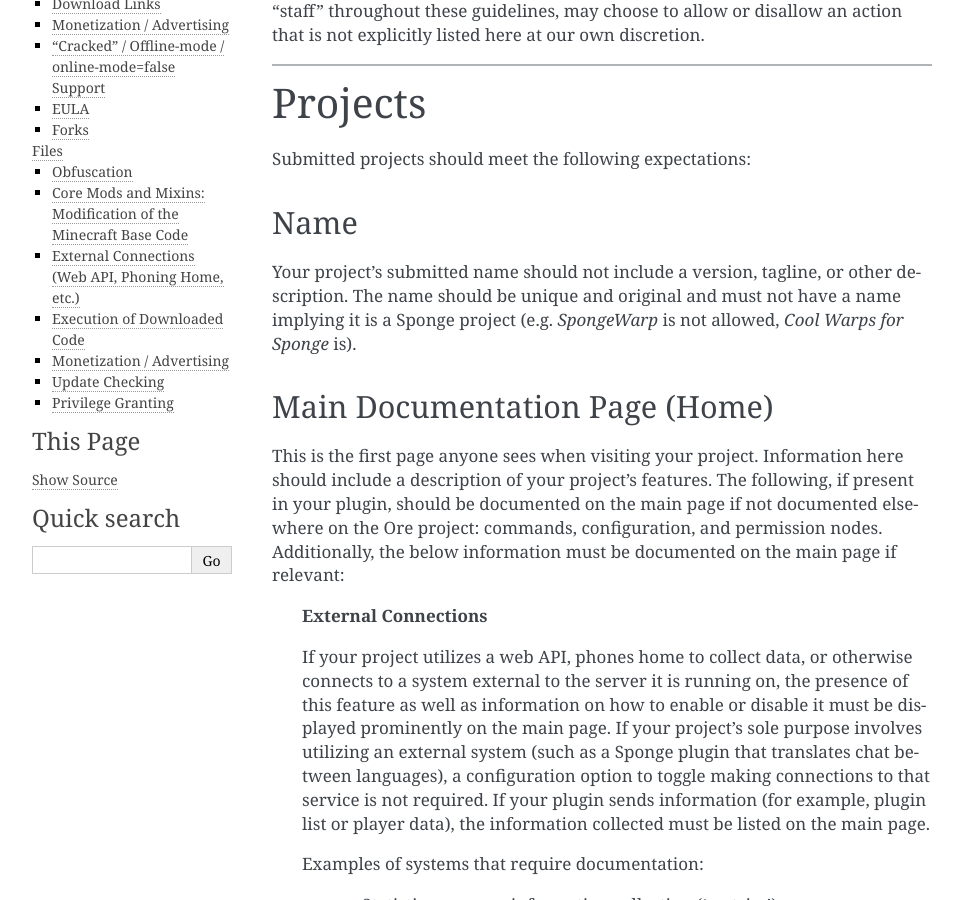
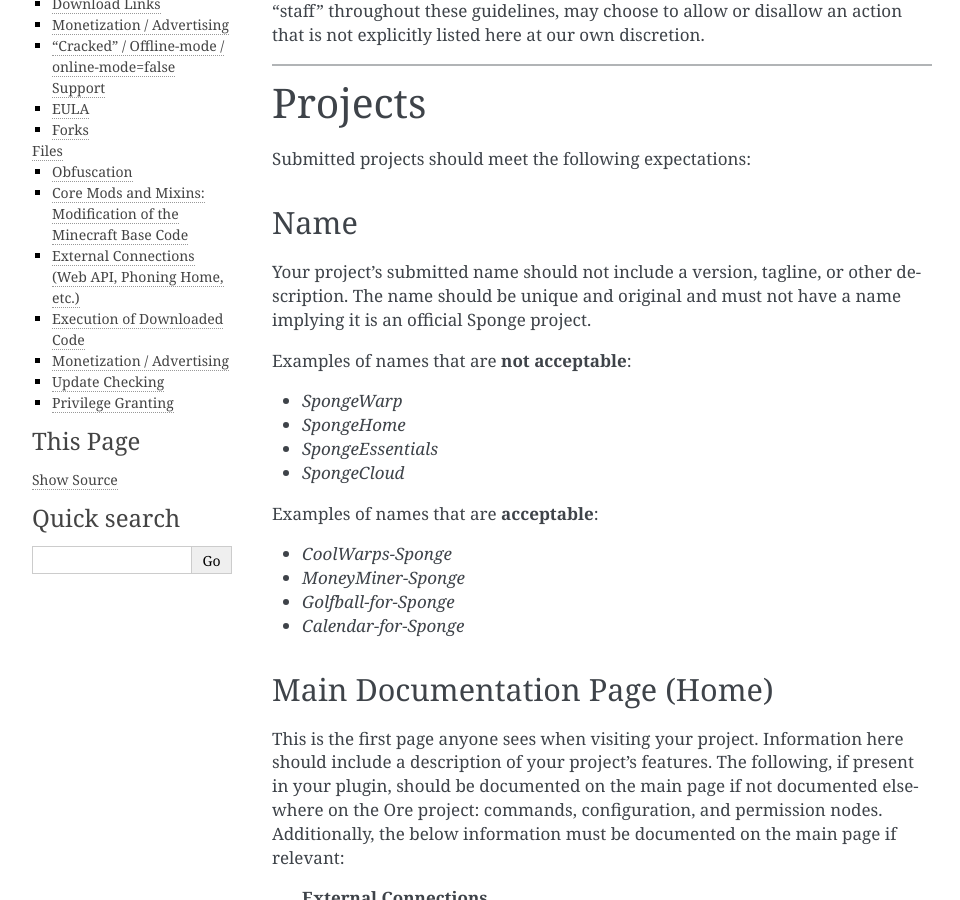
Before and after one commit to SpongePowered/SpongeDocs, a Sphinx documentation site: the page built from source/ore/guidelines.rst, in a window 1280 px wide and 900 px high, scrolled down 248 px. Shown: the whole window, without its empty margins (148-1108 px from the left). Built offline with Sphinx 7.4.7, drawn with Linux system fonts in a browser that asks for light colours; pages that are not in the unit, such as notebooks, are missing from menus.

Commit message:
Elaborate on Ore Naming Guidelines (#709)
Signed-off-by: Jadon Fowler <jadonflower@gmail.com>

```diff
--- a/source/ore/guidelines.rst
+++ b/source/ore/guidelines.rst
@@ -20,8 +20,21 @@
 ~~~~
 
 Your project’s submitted name should not include a version, tagline, or other description. The name should be unique and original
-and must not have a name implying it is a Sponge project (e.g. *SpongeWarp* is not allowed, *Cool Warps for Sponge* is).
+and must not have a name implying it is an official Sponge project.
 
+Examples of names that are **not acceptable**:
+
+- *SpongeWarp*
+- *SpongeHome*
+- *SpongeEssentials*
+- *SpongeCloud*
+
+Examples of names that are **acceptable**:
+
+- *CoolWarps-Sponge*
+- *MoneyMiner-Sponge*
+- *Golfball-for-Sponge*
+- *Calendar-for-Sponge*
 
 Main Documentation Page (Home)
 ~~~~~~~~~~~~~~~~~~~~~~~~~~~~~~
```
